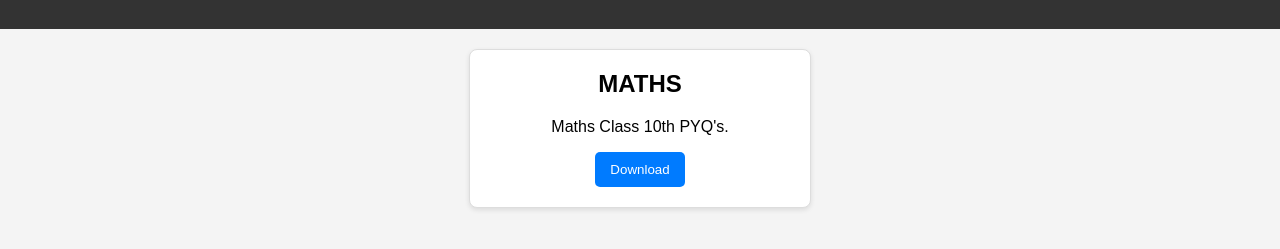
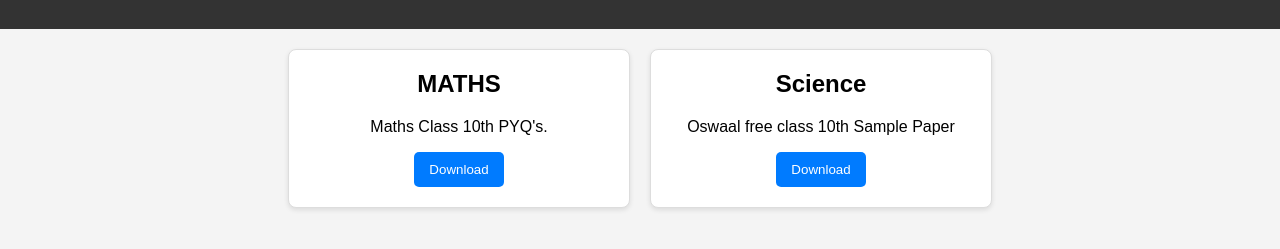
Before and after one commit to freecbseresources/freecbseresources.github.io, a plain HTML site: page index.html in a window 1280 px wide. Shown: the part 71-320 px from the top of the page. Drawn offline with Linux system fonts and the light colour scheme.

Commit message:
add oswaal free science sample paper

```diff
--- a/index.html
+++ b/index.html
@@ -17,6 +17,11 @@
             <p>Maths Class 10th PYQ's.</p>
             <button class="download-btn" onclick="downloadFile('https://mega.nz/file/G6xUyaZD#rNba0pemZiQpoZeMLUUv6mcOK0DUg6U95xCRUG1j3Xc')">Download</button>
         </div>
+            <div class="card">
+                <h2>Science</h2>
+                <p>Oswaal free class 10th Sample Paper</p>
+                <button class="download-btn" onclick="downloadFile('https://cdn.shopify.com/s/files/1/0572/7299/1924/files/CBSE_SQP_X_Science-2023.pdf?v=1684819819')">Download</button>
+            </div>
 
     </main>
     <script src="script.js"></script>
```
